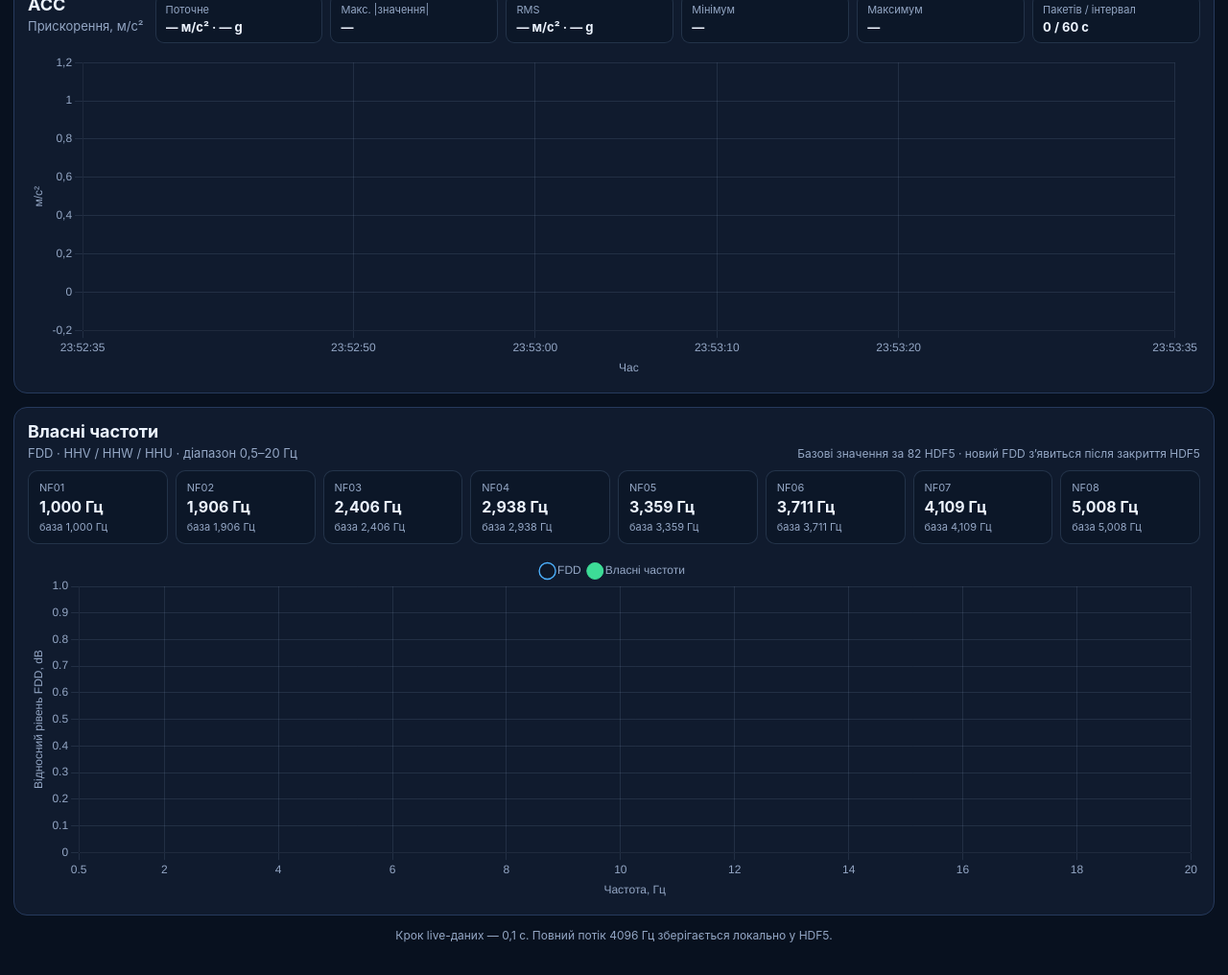
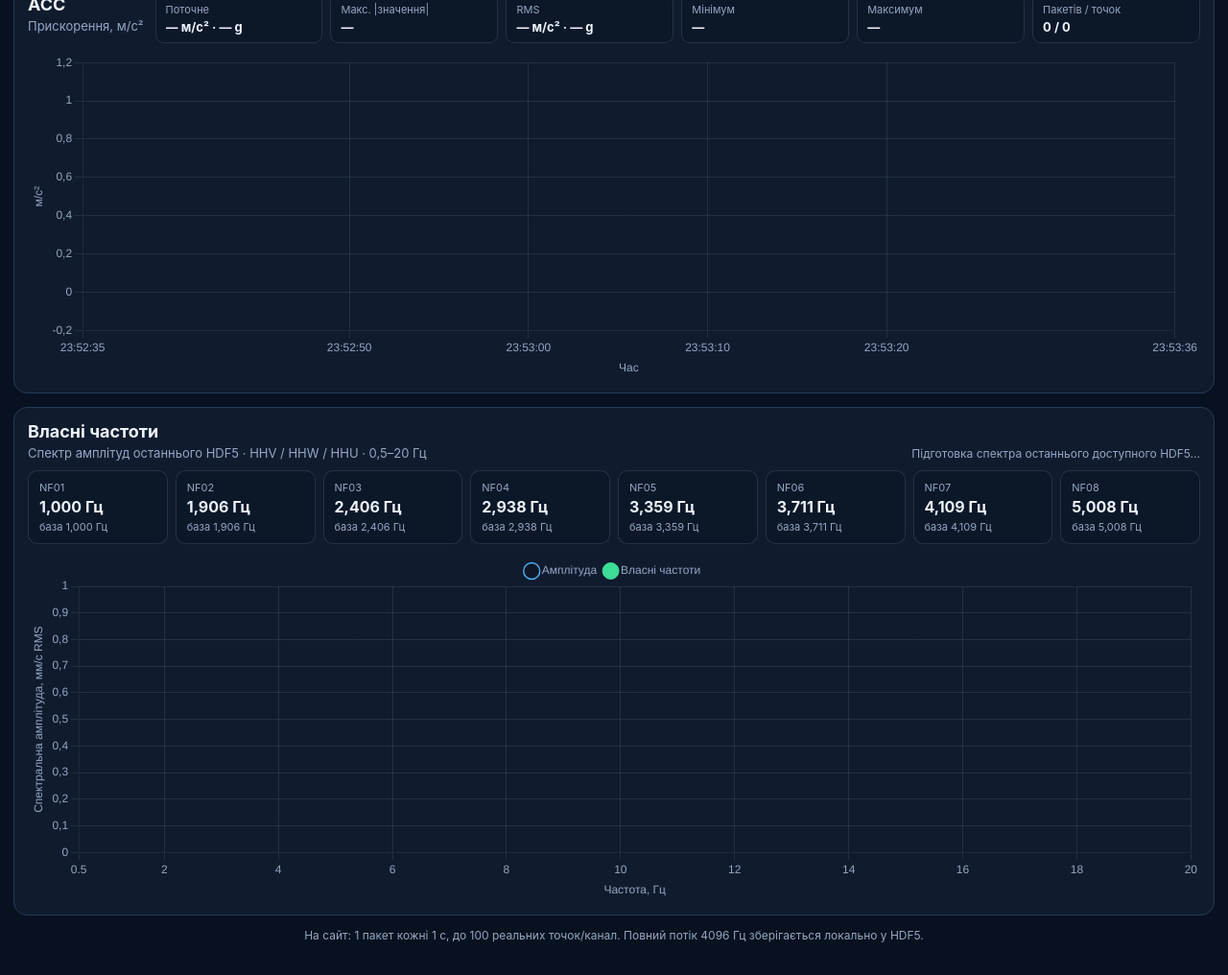
Before and after one commit to dmirtique/IGS-monitoring, a plain HTML site: page index.html in a window 1280 px wide. Shown: the part 1517-2533 px from the top of the page at 96% size. Drawn offline with nearby package versions, Linux system fonts and the light colour scheme; no server answers.

Commit message:
Add files via upload

```diff
--- a/index.html
+++ b/index.html
@@ -20,13 +20,13 @@
 <main class="stack" id="stack"></main>
 <section class="card" style="margin-top:14px">
   <div class="head">
-    <div class="title"><h2>Власні частоти</h2><div class="unit">FDD · HHV / HHW / HHU · діапазон 0,5–20 Гц</div></div>
-    <div class="modal-meta" id="modalMeta">Базові значення за 82 HDF5 · очікування нового FDD…</div>
+    <div class="title"><h2>Власні частоти</h2><div class="unit">Спектр амплітуд останнього HDF5 · HHV / HHW / HHU · 0,5–20 Гц</div></div>
+    <div class="modal-meta" id="modalMeta">Пошук останнього доступного HDF5…</div>
   </div>
   <div class="freq-grid" id="freqGrid"></div>
-  <div class="chart-box modal-chart"><canvas id="fddChart"></canvas></div>
+  <div class="chart-box modal-chart"><canvas id="spectrumChart"></canvas></div>
 </section>
-<div class="footer" id="footer">Крок live-даних — 0,02 с. Повний потік 4096 Гц зберігається локально у HDF5.</div>
+<div class="footer" id="footer">На сайт надходить 1 пакет/с із реальними точками; повний потік 4096 Гц зберігається локально у HDF5.</div>
 </div>
 <script>
 const DB="https://igs-monitoring-default-rtdb.europe-west1.firebasedatabase.app";
@@ -85,6 +85,7 @@ for(const n of CHANNELS){
       interaction:{mode:'nearest',intersect:false,axis:'x'},
       plugins:{
         legend:{display:false},
+        decimation:{enabled:true,algorithm:'min-max',threshold:2000},
         tooltip:{
           displayColors:false,
           filter:item=>item.datasetIndex===2,
@@ -111,10 +112,10 @@ for(const n of CHANNELS){
     }
   })
 }
-const fddChart=new Chart(document.getElementById('fddChart'),{
+const spectrumChart=new Chart(document.getElementById('spectrumChart'),{
   type:'line',
   data:{datasets:[
-    {label:'FDD',data:[],borderColor:'#4db2ff',borderWidth:1.35,pointRadius:0,tension:0,spanGaps:false},
+    {label:'Амплітуда',data:[],borderColor:'#4db2ff',borderWidth:1.35,pointRadius:0,tension:0,spanGaps:false},
     {label:'Власні частоти',type:'scatter',data:[],backgroundColor:'#3ddc97',borderColor:'#3ddc97',pointRadius:4.5,pointHoverRadius:6}
   ]},
   options:{
@@ -122,14 +123,15 @@ const fddChart=new Chart(document.getElementById('fddChart'),{
     interaction:{mode:'nearest',intersect:false},
     plugins:{
       legend:{display:true,labels:{color:'#94a7c5',usePointStyle:true,boxWidth:9}},
+      decimation:{enabled:true,algorithm:'min-max',threshold:1500},
       tooltip:{displayColors:false,callbacks:{
         title:items=>items.length?`${Number(items[0].parsed.x).toLocaleString('uk-UA',{minimumFractionDigits:3,maximumFractionDigits:3})} Гц`:'',
-        label:c=>c.datasetIndex===0?`FDD: ${Number(c.parsed.y).toFixed(2)} dB`:`Власна частота: ${Number(c.parsed.x).toFixed(3)} Гц`
+        label:c=>c.datasetIndex===0?`Амплітуда: ${sci(Number(c.parsed.y))} мм/с RMS`:`Власна частота: ${Number(c.parsed.x).toFixed(3)} Гц`
       }}
     },
     scales:{
       x:{type:'linear',min:0.5,max:20,ticks:{color:'#94a7c5',maxTicksLimit:12},grid:{color:'rgba(147,169,204,.14)'},title:{display:true,text:'Частота, Гц',color:'#94a7c5'}},
-      y:{ticks:{color:'#94a7c5'},grid:{color:'rgba(147,169,204,.14)'},title:{display:true,text:'Відносний рівень FDD, dB',color:'#94a7c5'}}
+      y:{beginAtZero:true,ticks:{color:'#94a7c5',callback:v=>sci(Number(v))},grid:{color:'rgba(147,169,204,.14)'},title:{display:true,text:'Спектральна амплітуда, мм/с RMS',color:'#94a7c5'}}
     }
   }
 });
@@ -160,7 +162,7 @@ function renderModal(){
   });
   document.getElementById('freqGrid').innerHTML=rows.map(r=>`<div class="freq-item"><div class="freq-id">${r.id}${r.visible?'':' · слабко'}</div><div class="freq-value">${r.current.toLocaleString('uk-UA',{minimumFractionDigits:3,maximumFractionDigits:3})} Гц</div><div class="freq-shift">база ${r.base.toLocaleString('uk-UA',{minimumFractionDigits:3,maximumFractionDigits:3})} Гц${r.shift===null?'':` · Δ ${r.shift>=0?'+':''}${r.shift.toFixed(2)}%`}</div></div>`).join('');
 
-  const spectrum=Array.isArray(modal.spectrum_fdd_db)?modal.spectrum_fdd_db:[];
+  const spectrum=Array.isArray(modal.spectrum_amplitude_mm_s)?modal.spectrum_amplitude_mm_s:[];
   const curve=spectrum.map(p=>Array.isArray(p)&&p.length>=2?{x:Number(p[0]),y:Number(p[1])}:null).filter(p=>p&&Number.isFinite(p.x)&&Number.isFinite(p.y));
   const modePts=[];
   if(curve.length){
@@ -170,16 +172,19 @@ function renderModal(){
       if(best) modePts.push({x:r.current,y:best.y});
     }
   }
-  fddChart.data.datasets[0].data=curve;
-  fddChart.data.datasets[1].data=modePts;
-  fddChart.update('none');
+  spectrumChart.data.datasets[0].data=curve;
+  spectrumChart.data.datasets[1].data=modePts;
+  spectrumChart.update('none');
 
   const generated=Number(modal.generated_ms);
-  const files=Number(modal.processed_files);
-  const windows=Number(modal.quiet_fdd_windows);
-  document.getElementById('modalMeta').textContent=Number.isFinite(generated)
-    ?`FDD оновлено ${new Date(generated).toLocaleString('uk-UA')} · файлів ${Number.isFinite(files)?files:'—'} · фонових вікон ${Number.isFinite(windows)?windows:'—'}`
-    :'Базові значення за 82 HDF5 · новий FDD з’явиться після закриття HDF5';
+  const source=String(modal.latest_source_file||'').trim();
+  const windows=Number(modal.latest_source_windows);
+  if(curve.length){
+    document.getElementById('modalMeta').textContent=
+      `${source?`Останній файл: ${source}`:'Останній завершений HDF5'} · ${Number.isFinite(generated)?`оновлено ${new Date(generated).toLocaleString('uk-UA')}`:'оновлено'}${Number.isFinite(windows)?` · спектральних вікон ${windows}`:''}`;
+  }else{
+    document.getElementById('modalMeta').textContent='Підготовка спектра останнього доступного HDF5…';
+  }
 }
 function render(){
   if(!dirty)return;
@@ -189,11 +194,11 @@ function render(){
     .filter(validRecord)
     .sort((a,b)=>Number(a[0])-Number(b[0]));
 
-  const newest=records.length?Number(records.at(-1)[0]):Date.now();
+  const bucketMs=Math.max(1,Number(status.bucket_seconds||1.0)*1000);
+  const newest=records.length?Number(records.at(-1)[0])+bucketMs:Date.now();
   const win=Number(document.getElementById('window').value);
   const cut=newest-win*1000;
-  const visible=records.filter(r=>Number(r[0])>=cut);
-  const bucketMs=Math.max(1,Number(status.bucket_seconds||0.1)*1000);
+  const visible=records.filter(r=>Number(r[0])+bucketMs>=cut);
 
   for(let c=0;c<4;c++){
     const n=CHANNELS[c];
@@ -201,7 +206,7 @@ function render(){
     const lower=[];
     const upper=[];
     const signal=[];
-    let min=Infinity,max=-Infinity,peak=null,latest=NaN,sumSq=0,count=0;
+    let min=Infinity,max=-Infinity,peak=null,latest=NaN,sumSq=0,count=0,displayPoints=0;
 
     for(const r of visible){
       const t0=Number(r[0]);
@@ -215,7 +220,17 @@ function render(){
 
       lower.push({x:center,y:minValue});
       upper.push({x:center,y:maxValue});
-      signal.push({x:end,y:lastValue});
+
+      const offsets=Array.isArray(r[27])?r[27]:null;
+      const sampled=Array.isArray(r[28+c])?r[28+c]:null;
+      if(offsets&&sampled&&offsets.length===sampled.length&&offsets.length){
+        for(let j=0;j<offsets.length;j++){
+          const x=t0+Number(offsets[j]), y=Number(sampled[j]);
+          if(Number.isFinite(x)&&Number.isFinite(y)) signal.push({x,y});
+        }
+      }else{
+        signal.push({x:end,y:lastValue});
+      }
 
       if(minValue<min)min=minValue;
       if(maxValue>max)max=maxValue;
@@ -226,6 +241,7 @@ function render(){
       latest=lastValue;
       sumSq+=rmsValue*rmsValue*samples;
       count+=samples;
+      displayPoints+=offsets&&sampled&&offsets.length===sampled.length?offsets.length:1;
     }
 
     charts[n].data.datasets[0].data=lower;
@@ -242,7 +258,7 @@ function render(){
       statBox('RMS',detail(n,rms)),
       statBox('Мінімум',Number.isFinite(min)?detail(n,min):'—'),
       statBox('Максимум',Number.isFinite(max)?detail(n,max):'—'),
-      statBox('Пакетів / інтервал',`${visible.length} / ${win} с`)
+      statBox('Пакетів / точок',`${visible.length} / ${displayPoints}`)
     ].join('')
   }
 
@@ -251,13 +267,13 @@ function render(){
   const online=Boolean(status.station_online)&&age!==null&&age<5;
   document.getElementById('dot').classList.toggle('ok',online);
   document.getElementById('statusText').textContent=online?'Станція онлайн':'Станція офлайн';
-  document.getElementById('meta').textContent=`Firebase live · крок ${(bucketMs/1000).toLocaleString('uk-UA')} с · лінія + діапазон min–max · показано ${win} с`;
+  document.getElementById('meta').textContent=`Firebase live · 1 пакет кожні ${(bucketMs/1000).toLocaleString('uk-UA')} с · до ${Number(status.live_points_per_bucket||100)} реальних точок/с · показано ${win} с`;
   document.getElementById('stationTime').textContent=Number.isFinite(Number(status.station_time_ms))
     ?new Date(Number(status.station_time_ms)).toLocaleString('uk-UA'):'—';
   document.getElementById('sampleRate').textContent=status.sample_rate_hz
     ?`${Number(status.sample_rate_hz).toLocaleString('uk-UA')} Гц`:'—';
   document.getElementById('age').textContent=age===null?'—':`${Math.max(0,age).toFixed(1)} с тому`;
-  document.getElementById('footer').textContent=`Крок live-даних — ${(bucketMs/1000).toLocaleString('uk-UA')} с. Повний потік 4096 Гц зберігається локально у HDF5.`;
+  document.getElementById('footer').textContent=`На сайт: 1 пакет кожні ${(bucketMs/1000).toLocaleString('uk-UA')} с, до ${Number(status.live_points_per_bucket||100)} реальних точок/канал. Повний потік 4096 Гц зберігається локально у HDF5.`;
   renderModal();
 }
 setInterval(render,100);setInterval(()=>{dirty=true},1000);document.getElementById('window').addEventListener('change',()=>dirty=true);document.getElementById('pause').addEventListener('change',e=>{paused=e.target.checked;if(paused){closeStreams();document.getElementById('meta').textContent='Оновлення призупинено'}else connect()});document.addEventListener('visibilitychange',()=>{if(document.hidden)closeStreams();else connect()});connect();
```
